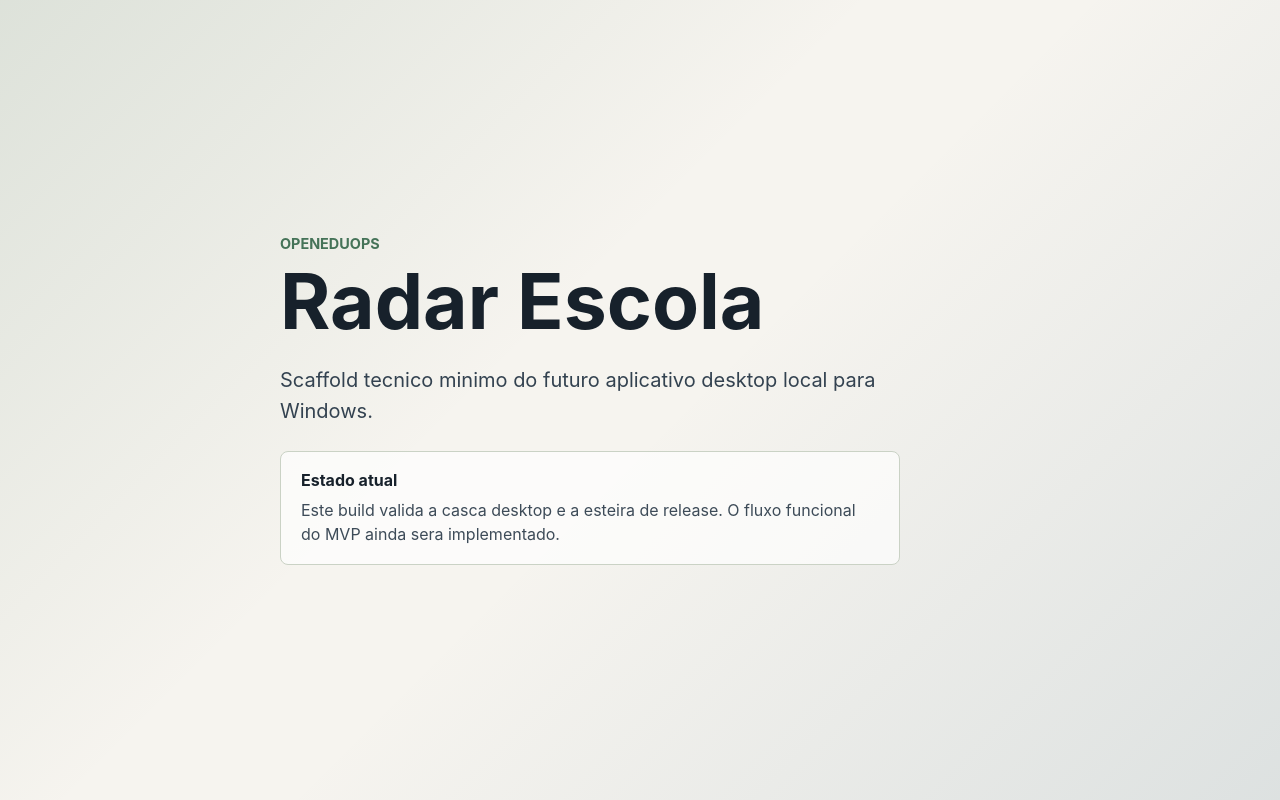
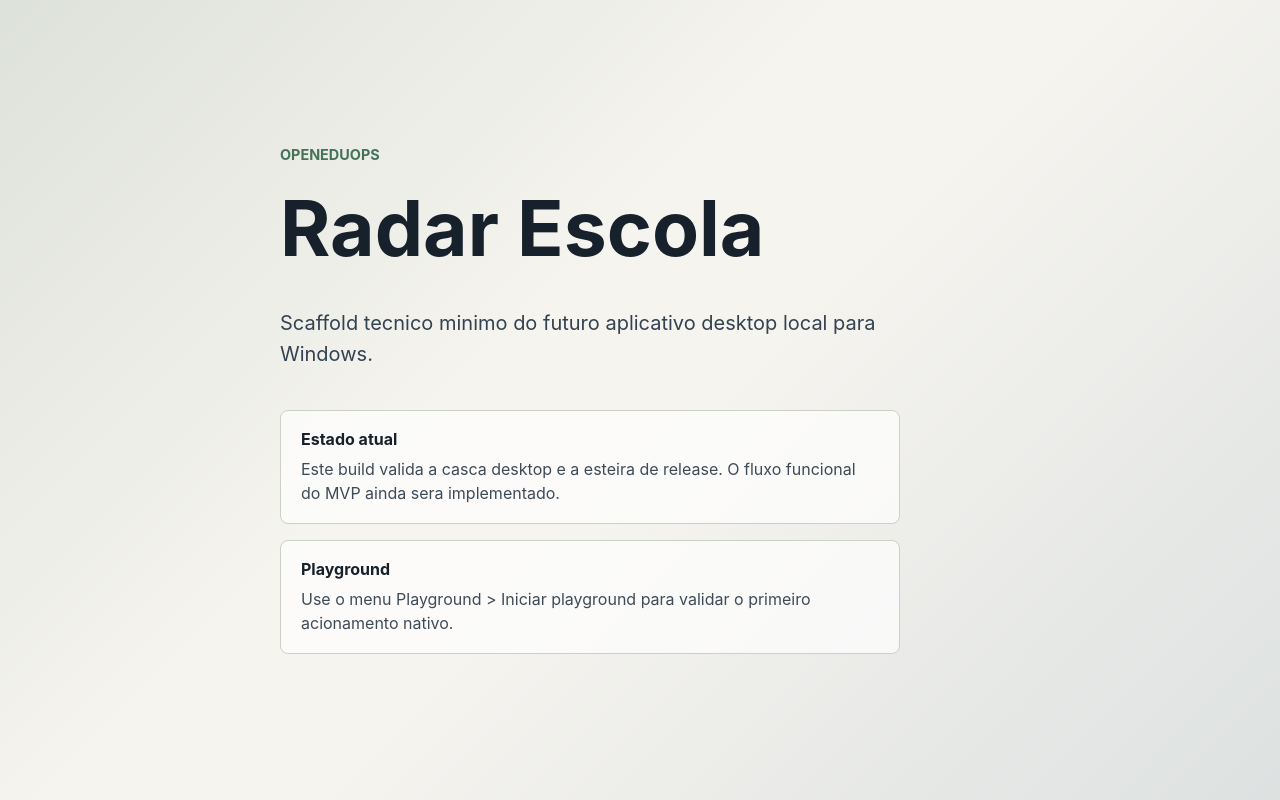
Before and after one commit to OpenEduOps/radar-escola, a React (Vite) app: page / in a window 1280 px wide. Built offline with nearby package versions, Linux system fonts and the light colour scheme.

Commit message:
Adiciona menu inicial de playground
Cria menu nativo Playground no Tauri, emite evento de inicio e mostra estado simples na tela React para validar o primeiro acionamento do executavel.

```diff
--- a/src/app/App.tsx
+++ b/src/app/App.tsx
@@ -1,4 +1,27 @@
+import { useEffect, useState } from "react";
+import { listen } from "@tauri-apps/api/event";
+
 export function App() {
+  const [playgroundStarted, setPlaygroundStarted] = useState(false);
+
+  useEffect(() => {
+    let unlisten: (() => void) | undefined;
+
+    listen("playground-started", () => {
+      setPlaygroundStarted(true);
+    })
+      .then((cleanup) => {
+        unlisten = cleanup;
+      })
+      .catch(() => {
+        // Browser-only builds do not expose the Tauri event bridge.
+      });
+
+    return () => {
+      unlisten?.();
+    };
+  }, []);
+
   return (
     <main className="app-shell">
       <section className="intro" aria-labelledby="product-title">
@@ -15,6 +38,14 @@ export function App() {
             funcional do MVP ainda sera implementado.
           </span>
         </div>
+        <div className="status-panel" aria-label="Playground">
+          <strong>Playground</strong>
+          <span>
+            {playgroundStarted
+              ? "Playground iniciado a partir do menu do aplicativo."
+              : "Use o menu Playground > Iniciar playground para validar o primeiro acionamento nativo."}
+          </span>
+        </div>
       </section>
     </main>
   );
--- a/src/app/app.css
+++ b/src/app/app.css
@@ -33,6 +33,8 @@ body {
 
 .intro {
   width: min(720px, 100%);
+  display: grid;
+  gap: 16px;
 }
 
 .eyebrow {
```
Also changed, not shown: 1 other file (tests, documents, lock files or other folders).
